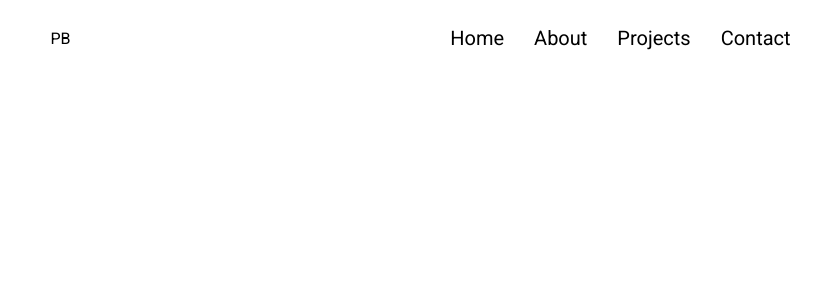
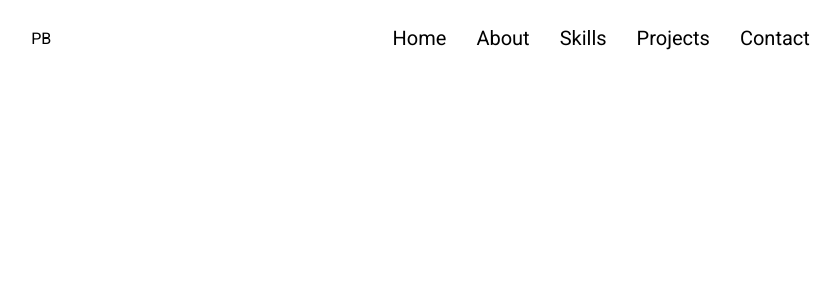
Before and after one commit to BaldezPatrick/Portfolio, a React (Create React App) app: page / in a window 1280 px wide. Shown: the top 300 px of the page, without its empty margins (212-1052 px from the left). Built offline with nearby package versions, Linux system fonts and the light colour scheme.

Commit message:
Add skills item to menu.

```diff
--- a/src/components/Header/Header.jsx
+++ b/src/components/Header/Header.jsx
@@ -24,6 +24,7 @@ const Header = () => {
           <ul>
             <li>Home</li>
             <li>About</li>
+            <li>Skills</li>
             <li>Projects</li>
             <li>Contact</li>
           </ul>
```
